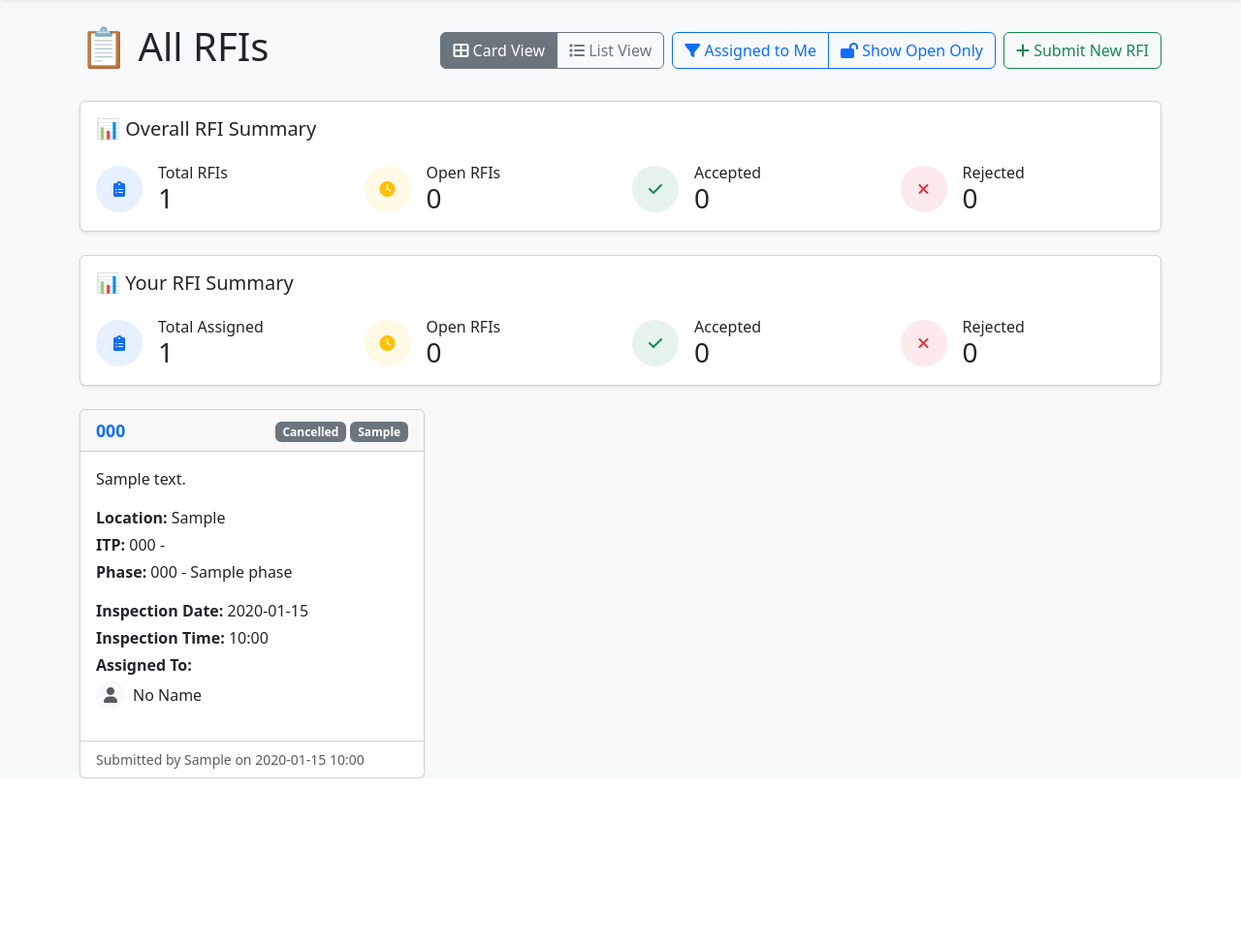
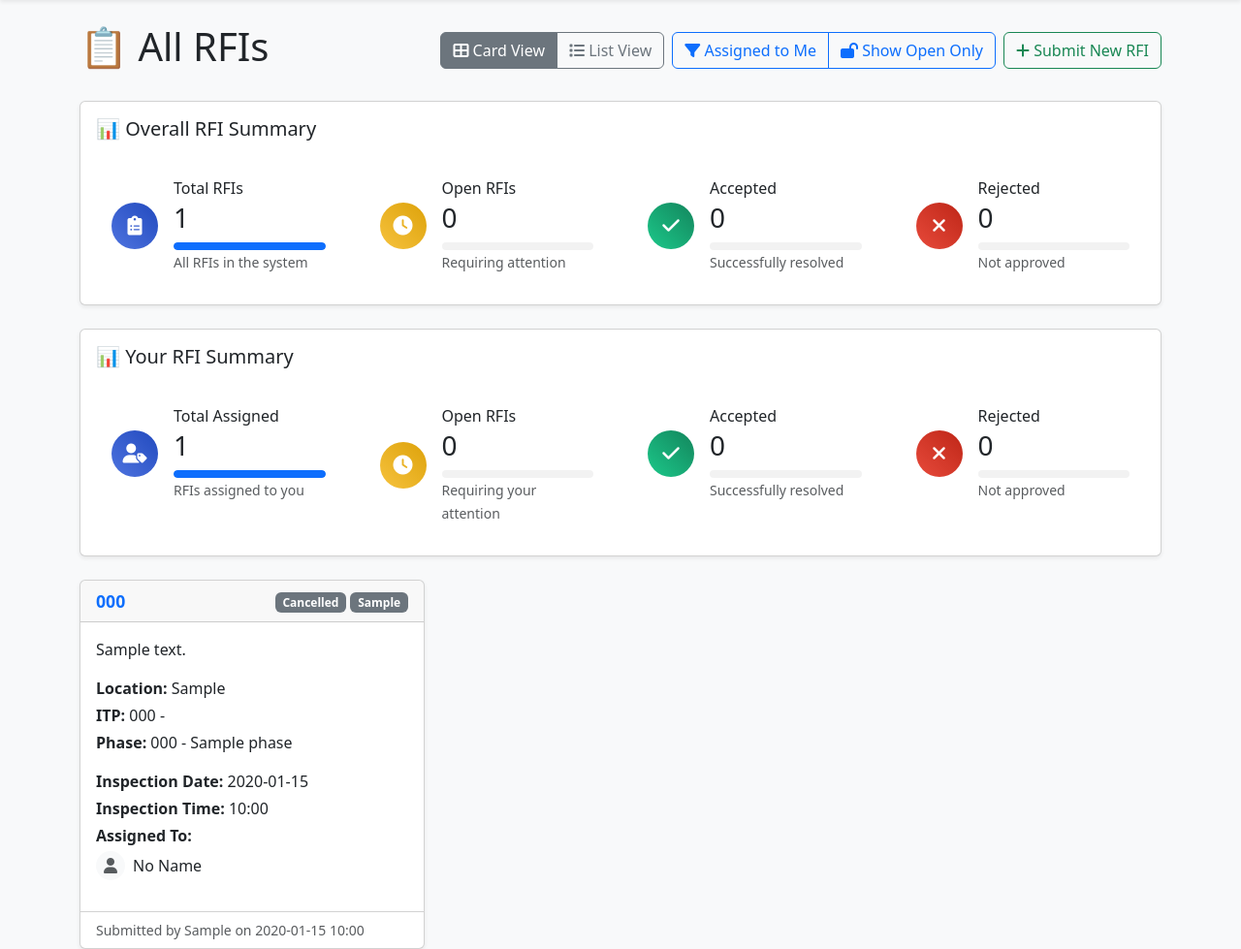
Before and after one commit to ozzybarbozy/construction_inspection_app, a Flask app: page / in a window 1280 px wide. Shown: the part 64-1043 px from the top of the page at 97% size. Before the commit the page ends 867 px from the top, so only its background shows below. Run offline with Flask 3, Linux system fonts and the light colour scheme; a user stored in the database is signed in; data comes from the database, SQL or seed files in the repository; tables that the repository leaves empty hold one stand-in row (values such as "Sample post").

Commit message:
Fixed division by zero error in summary cards progress bars

```diff
--- a/app/templates/index.html
+++ b/app/templates/index.html
@@ -31,51 +31,73 @@
 </div>
 
 <!-- Overall Summary Card -->
-<div class="card shadow-sm mb-4">
+<div class="card shadow-sm mb-4 summary-card">
     <div class="card-body">
         <h5 class="card-title mb-4">📊 Overall RFI Summary</h5>
         <div class="row">
             <div class="col-md-3">
-                <div class="d-flex align-items-center">
-                    <div class="rounded-circle bg-primary bg-opacity-10 d-flex align-items-center justify-content-center me-3" style="width: 48px; height: 48px;">
-                        <i class="fas fa-clipboard-list text-primary"></i>
+                <div class="summary-item" data-status="total">
+                    <div class="summary-icon bg-gradient-primary">
+                        <i class="fas fa-clipboard-list"></i>
                     </div>
-                    <div>
-                        <h6 class="mb-0">Total RFIs</h6>
-                        <h3 class="mb-0">{{ rfis|length }}</h3>
+                    <div class="summary-content">
+                        <h6 class="mb-1">Total RFIs</h6>
+                        <h3 class="mb-1">{{ rfis|length }}</h3>
+                        <div class="progress mt-2">
+                            <div class="progress-bar bg-primary" role="progressbar" style="width: 100%"></div>
+                        </div>
+                        <small class="text-muted">All RFIs in the system</small>
                     </div>
                 </div>
             </div>
             <div class="col-md-3">
-                <div class="d-flex align-items-center">
-                    <div class="rounded-circle bg-warning bg-opacity-10 d-flex align-items-center justify-content-center me-3" style="width: 48px; height: 48px;">
-                        <i class="fas fa-clock text-warning"></i>
+                <div class="summary-item" data-status="open">
+                    <div class="summary-icon bg-gradient-warning">
+                        <i class="fas fa-clock"></i>
                     </div>
-                    <div>
-                        <h6 class="mb-0">Open RFIs</h6>
-                        <h3 class="mb-0">{{ rfis|selectattr('status', 'equalto', 'Open')|list|length }}</h3>
+                    <div class="summary-content">
+                        <h6 class="mb-1">Open RFIs</h6>
+                        <h3 class="mb-1">{{ rfis|selectattr('status', 'equalto', 'Open')|list|length }}</h3>
+                        <div class="progress mt-2">
+                            <div class="progress-bar bg-warning" role="progressbar"
+                                 style="width: {{ (rfis|selectattr('status', 'equalto', 'Open')|list|length / rfis|length * 100)|round|int }}%">
+                            </div>
+                        </div>
+                        <small class="text-muted">Requiring attention</small>
                     </div>
                 </div>
             </div>
             <div class="col-md-3">
-                <div class="d-flex align-items-center">
-                    <div class="rounded-circle bg-success bg-opacity-10 d-flex align-items-center justify-content-center me-3" style="width: 48px; height: 48px;">
-                        <i class="fas fa-check text-success"></i>
+                <div class="summary-item" data-status="accepted">
+                    <div class="summary-icon bg-gradient-success">
+                        <i class="fas fa-check"></i>
                     </div>
-                    <div>
-                        <h6 class="mb-0">Accepted</h6>
-                        <h3 class="mb-0">{{ rfis|selectattr('status', 'equalto', 'Accepted')|list|length }}</h3>
+                    <div class="summary-content">
+                        <h6 class="mb-1">Accepted</h6>
+                        <h3 class="mb-1">{{ rfis|selectattr('status', 'equalto', 'Accepted')|list|length }}</h3>
+                        <div class="progress mt-2">
+                            <div class="progress-bar bg-success" role="progressbar"
+                                 style="width: {{ (rfis|selectattr('status', 'equalto', 'Accepted')|list|length / rfis|length * 100)|round|int }}%">
+                            </div>
+                        </div>
+                        <small class="text-muted">Successfully resolved</small>
                     </div>
                 </div>
             </div>
             <div class="col-md-3">
-                <div class="d-flex align-items-center">
-                    <div class="rounded-circle bg-danger bg-opacity-10 d-flex align-items-center justify-content-center me-3" style="width: 48px; height: 48px;">
-                        <i class="fas fa-times text-danger"></i>
+                <div class="summary-item" data-status="rejected">
+                    <div class="summary-icon bg-gradient-danger">
+                        <i class="fas fa-times"></i>
                     </div>
-                    <div>
-                        <h6 class="mb-0">Rejected</h6>
-                        <h3 class="mb-0">{{ rfis|selectattr('status', 'equalto', 'Rejected')|list|length }}</h3>
+                    <div class="summary-content">
+                        <h6 class="mb-1">Rejected</h6>
+                        <h3 class="mb-1">{{ rfis|selectattr('status', 'equalto', 'Rejected')|list|length }}</h3>
+                        <div class="progress mt-2">
+                            <div class="progress-bar bg-danger" role="progressbar"
+                                 style="width: {{ (rfis|selectattr('status', 'equalto', 'Rejected')|list|length / rfis|length * 100)|round|int }}%">
+                            </div>
+                        </div>
+                        <small class="text-muted">Not approved</small>
                     </div>
                 </div>
             </div>
@@ -84,51 +106,75 @@
 </div>
 
 <!-- Your Summary Card -->
-<div class="card shadow-sm mb-4">
+<div class="card shadow-sm mb-4 summary-card">
     <div class="card-body">
         <h5 class="card-title mb-4">📊 Your RFI Summary</h5>
         <div class="row">
             <div class="col-md-3">
-                <div class="d-flex align-items-center">
-                    <div class="rounded-circle bg-primary bg-opacity-10 d-flex align-items-center justify-content-center me-3" style="width: 48px; height: 48px;">
-                        <i class="fas fa-clipboard-list text-primary"></i>
+                <div class="summary-item" data-status="assigned">
+                    <div class="summary-icon bg-gradient-primary">
+                        <i class="fas fa-user-tag"></i>
                     </div>
-                    <div>
-                        <h6 class="mb-0">Total Assigned</h6>
-                        <h3 class="mb-0">{{ rfis|selectattr('assigned_to_id', 'equalto', current_user.id)|list|length }}</h3>
+                    <div class="summary-content">
+                        <h6 class="mb-1">Total Assigned</h6>
+                        <h3 class="mb-1">{{ rfis|selectattr('assigned_to_id', 'equalto', current_user.id)|list|length }}</h3>
+                        <div class="progress mt-2">
+                            <div class="progress-bar bg-primary" role="progressbar"
+                                 style="width: {{ (rfis|selectattr('assigned_to_id', 'equalto', current_user.id)|list|length / rfis|length * 100)|round|int if rfis|length > 0 else 0 }}%">
+                            </div>
+                        </div>
+                        <small class="text-muted">RFIs assigned to you</small>
                     </div>
                 </div>
             </div>
             <div class="col-md-3">
-                <div class="d-flex align-items-center">
-                    <div class="rounded-circle bg-warning bg-opacity-10 d-flex align-items-center justify-content-center me-3" style="width: 48px; height: 48px;">
-                        <i class="fas fa-clock text-warning"></i>
+                <div class="summary-item" data-status="your-open">
+                    <div class="summary-icon bg-gradient-warning">
+                        <i class="fas fa-clock"></i>
                     </div>
-                    <div>
-                        <h6 class="mb-0">Open RFIs</h6>
-                        <h3 class="mb-0">{{ rfis|selectattr('assigned_to_id', 'equalto', current_user.id)|selectattr('status', 'equalto', 'Open')|list|length }}</h3>
+                    <div class="summary-content">
+                        <h6 class="mb-1">Open RFIs</h6>
+                        <h3 class="mb-1">{{ rfis|selectattr('assigned_to_id', 'equalto', current_user.id)|selectattr('status', 'equalto', 'Open')|list|length }}</h3>
+                        <div class="progress mt-2">
+                            <div class="progress-bar bg-warning" role="progressbar"
+                                 style="width: {{ (rfis|selectattr('assigned_to_id', 'equalto', current_user.id)|selectattr('status', 'equalto', 'Open')|list|length / rfis|selectattr('assigned_to_id', 'equalto', current_user.id)|list|length * 100)|round|int if rfis|selectattr('assigned_to_id', 'equalto', current_user.id)|list|length > 0 else 0 }}%">
+                            </div>
+                        </div>
+                        <small class="text-muted">Requiring your attention</small>
                     </div>
                 </div>
             </div>
             <div class="col-md-3">
-                <div class="d-flex align-items-center">
-                    <div class="rounded-circle bg-success bg-opacity-10 d-flex align-items-center justify-content-center me-3" style="width: 48px; height: 48px;">
-                        <i class="fas fa-check text-success"></i>
+                <div class="summary-item" data-status="your-accepted">
+                    <div class="summary-icon bg-gradient-success">
+                        <i class="fas fa-check"></i>
                     </div>
-                    <div>
-                        <h6 class="mb-0">Accepted</h6>
-                        <h3 class="mb-0">{{ rfis|selectattr('assigned_to_id', 'equalto', current_user.id)|selectattr('status', 'equalto', 'Accepted')|list|length }}</h3>
+                    <div class="summary-content">
+                        <h6 class="mb-1">Accepted</h6>
+                        <h3 class="mb-1">{{ rfis|selectattr('assigned_to_id', 'equalto', current_user.id)|selectattr('status', 'equalto', 'Accepted')|list|length }}</h3>
+                        <div class="progress mt-2">
+                            <div class="progress-bar bg-success" role="progressbar"
+                                 style="width: {{ (rfis|selectattr('assigned_to_id', 'equalto', current_user.id)|selectattr('status', 'equalto', 'Accepted')|list|length / rfis|selectattr('assigned_to_id', 'equalto', current_user.id)|list|length * 100)|round|int if rfis|selectattr('assigned_to_id', 'equalto', current_user.id)|list|length > 0 else 0 }}%">
+                            </div>
+                        </div>
+                        <small class="text-muted">Successfully resolved</small>
                     </div>
                 </div>
             </div>
             <div class="col-md-3">
-                <div class="d-flex align-items-center">
-                    <div class="rounded-circle bg-danger bg-opacity-10 d-flex align-items-center justify-content-center me-3" style="width: 48px; height: 48px;">
-                        <i class="fas fa-times text-danger"></i>
+                <div class="summary-item" data-status="your-rejected">
+                    <div class="summary-icon bg-gradient-danger">
+                        <i class="fas fa-times"></i>
                     </div>
-                    <div>
-                        <h6 class="mb-0">Rejected</h6>
-                        <h3 class="mb-0">{{ rfis|selectattr('assigned_to_id', 'equalto', current_user.id)|selectattr('status', 'equalto', 'Rejected')|list|length }}</h3>
+                    <div class="summary-content">
+                        <h6 class="mb-1">Rejected</h6>
+                        <h3 class="mb-1">{{ rfis|selectattr('assigned_to_id', 'equalto', current_user.id)|selectattr('status', 'equalto', 'Rejected')|list|length }}</h3>
+                        <div class="progress mt-2">
+                            <div class="progress-bar bg-danger" role="progressbar"
+                                 style="width: {{ (rfis|selectattr('assigned_to_id', 'equalto', current_user.id)|selectattr('status', 'equalto', 'Rejected')|list|length / rfis|selectattr('assigned_to_id', 'equalto', current_user.id)|list|length * 100)|round|int if rfis|selectattr('assigned_to_id', 'equalto', current_user.id)|list|length > 0 else 0 }}%">
+                            </div>
+                        </div>
+                        <small class="text-muted">Not approved</small>
                     </div>
                 </div>
             </div>
@@ -349,6 +395,68 @@
     .rounded-circle {
         flex-shrink: 0;
     }
+    .summary-card {
+        transition: transform 0.3s ease, box-shadow 0.3s ease;
+    }
+
+    .summary-card:hover {
+        transform: translateY(-5px);
+        box-shadow: 0 0.5rem 1rem rgba(0, 0, 0, 0.15) !important;
+    }
+
+    .summary-item {
+        display: flex;
+        align-items: center;
+        padding: 1rem;
+        border-radius: 0.5rem;
+        transition: background-color 0.3s ease;
+    }
+
+    .summary-item:hover {
+        background-color: rgba(0, 0, 0, 0.02);
+    }
+
+    .summary-icon {
+        width: 48px;
+        height: 48px;
+        border-radius: 50%;
+        display: flex;
+        align-items: center;
+        justify-content: center;
+        margin-right: 1rem;
+        color: white;
+        font-size: 1.25rem;
+    }
+
+    .bg-gradient-primary {
+        background: linear-gradient(45deg, #4e73df, #224abe);
+    }
+
+    .bg-gradient-warning {
+        background: linear-gradient(45deg, #f6c23e, #dda20a);
+    }
+
+    .bg-gradient-success {
+        background: linear-gradient(45deg, #1cc88a, #13855c);
+    }
+
+    .bg-gradient-danger {
+        background: linear-gradient(45deg, #e74a3b, #be2617);
+    }
+
+    .summary-content {
+        flex: 1;
+    }
+
+    .progress {
+        height: 0.5rem;
+        border-radius: 1rem;
+        background-color: rgba(0, 0, 0, 0.05);
+    }
+
+    .progress-bar {
+        border-radius: 1rem;
+    }
 </style>
 
 <script>
@@ -432,6 +540,15 @@ document.addEventListener('DOMContentLoaded', function() {
             card.style.display = shouldShow ? '' : 'none';
         });
     }
+
+    // Add click handlers for summary items
+    document.querySelectorAll('.summary-item').forEach(item => {
+        item.addEventListener('click', function() {
+            const status = this.getAttribute('data-status');
+            // Implement filtering based on clicked status
+            // This will be implemented in the next step
+        });
+    });
 });
 </script>
 {% endblock %}
```
